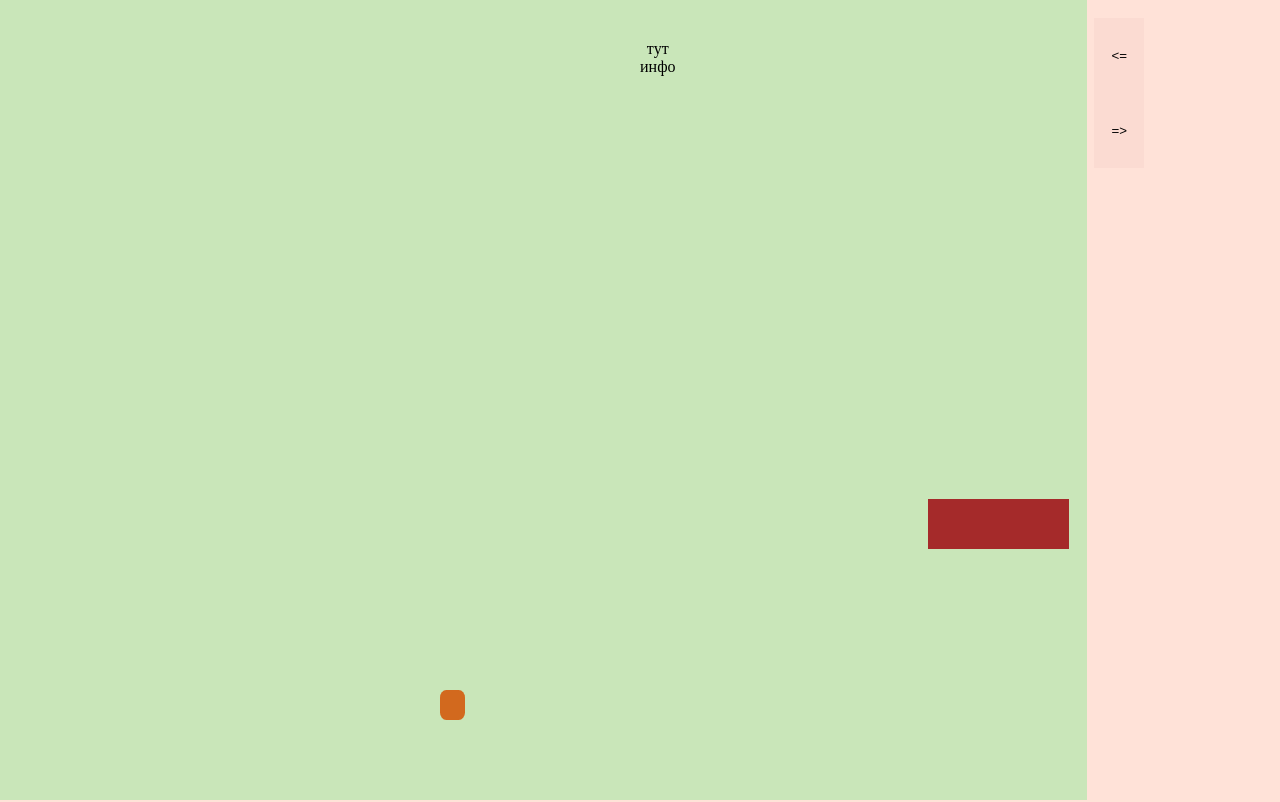
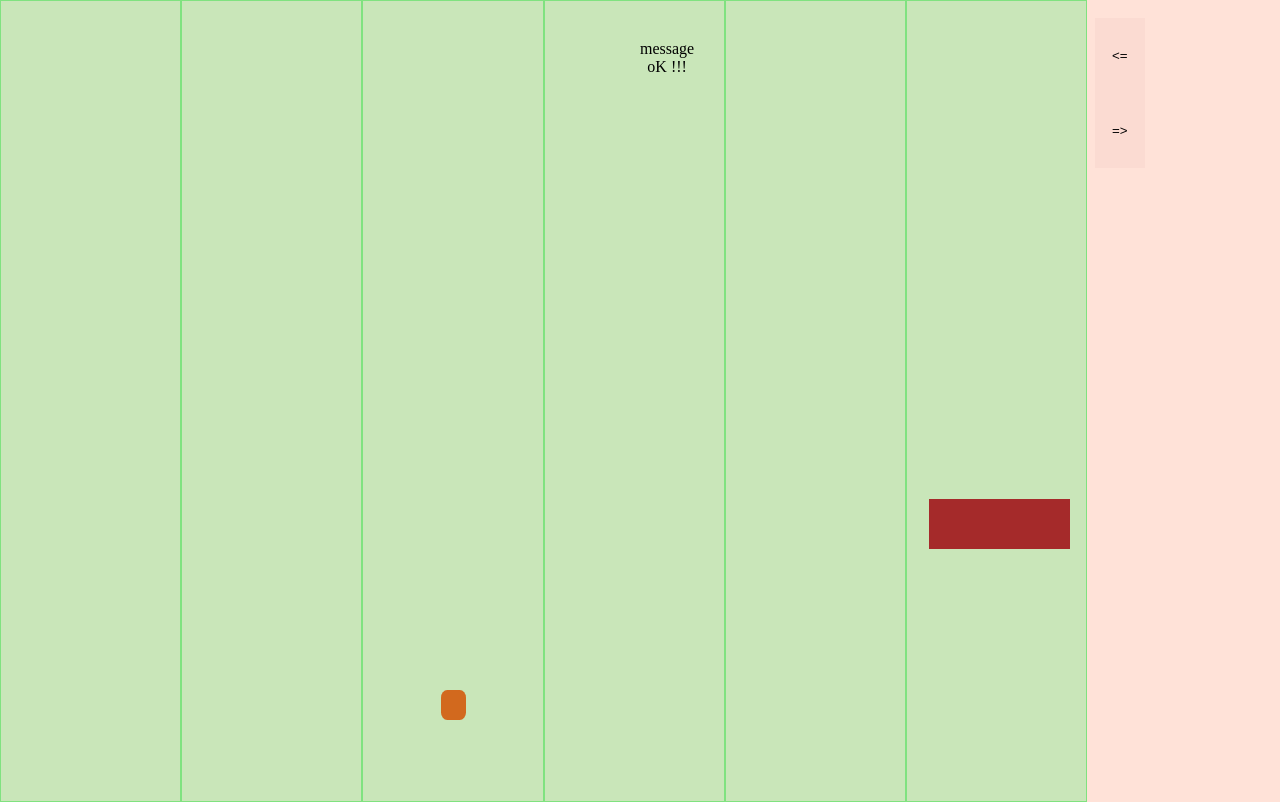
Before and after one commit to amir248/cockerel, a plain HTML site: page index.html in a window 1280 px wide. Drawn offline with Linux system fonts and the light colour scheme.

Commit message:
cockerel

```diff
--- a/index.html
+++ b/index.html
@@ -52,7 +52,7 @@
         height: 100%;
         background-color: rgb(201, 230, 185);
         /* flex-flow: row; */
-        /* border: 1px solid rgb(128, 226, 128); */
+        border: 1px solid rgb(128, 226, 128);
     }
     #cockerel{
         display:block;
@@ -81,7 +81,7 @@
             </div>
 
     </div>
-    <div class="info">тут инфо</div>
+    <!-- <div class="info">тут инфо</div> -->
     <style>
         .alert {
           padding: 15px;
@@ -99,9 +99,12 @@
         <script>
         /* еще не понятно для чего это но может пригодиться. */
           let div = document.createElement('div');
-          div.className = "alert";
+          // document.querySelector('.info').style.cssText=`color:white;`
+          div.className = "info";
+          // let computedStyle= getComputedStyle();
+          // computedStyle.border='3px solid red;'
+          let message = "message oK !!!";
           div.innerHTML = `${message}`;
-            let message = "message";
           document.body.append(div);
         </script>
     <script>
@@ -148,12 +151,12 @@ document.addEventListener('keydown', keyDownHangler, false);
                 return;
             }
         }
-        if (keyDown = 'KeyF') {
-            right_button();
-        }
-        if (right_button) {
-            left_button();
-        }
+        // if (keyDown = 'KeyF') {
+        //     right_button();
+        // }
+        // if (right_button) {
+        //     left_button();
+        // }
         document.onkeypress = function (event) {
             console.log(event);
         }
```
